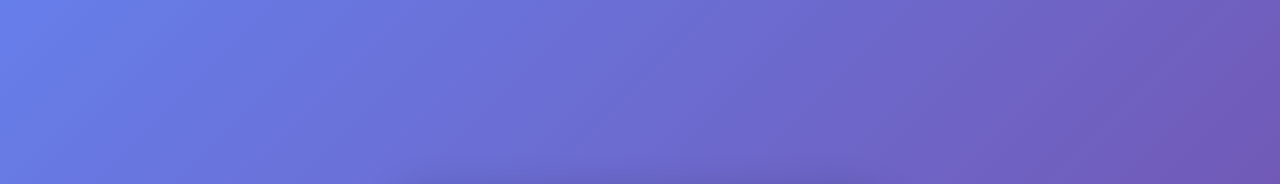
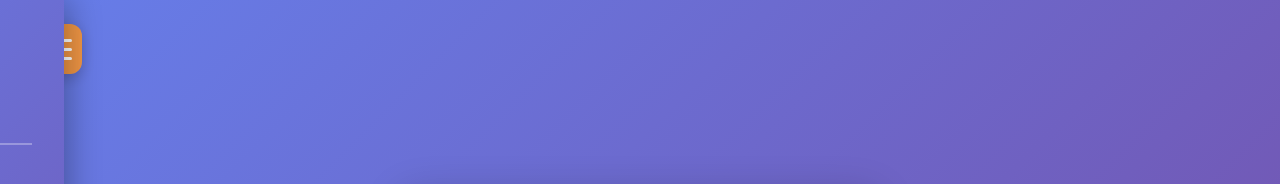
Before and after one commit to revegurjarsamajnsk-debug/revegurjarsamajNashik, a plain HTML site: page public/admin/login.html in a window 1280 px wide. Shown: the top 184 px of the page. Drawn offline with nearby package versions, Linux system fonts and the light colour scheme.

Commit message:
fix: Correct script loading order and image paths

```diff
--- a/public/admin/login.html
+++ b/public/admin/login.html
@@ -113,5 +113,6 @@
             }
         });
     </script>
+    <script src="../assets/js/sidebar.js"></script>
 </body>
 </html>
```
